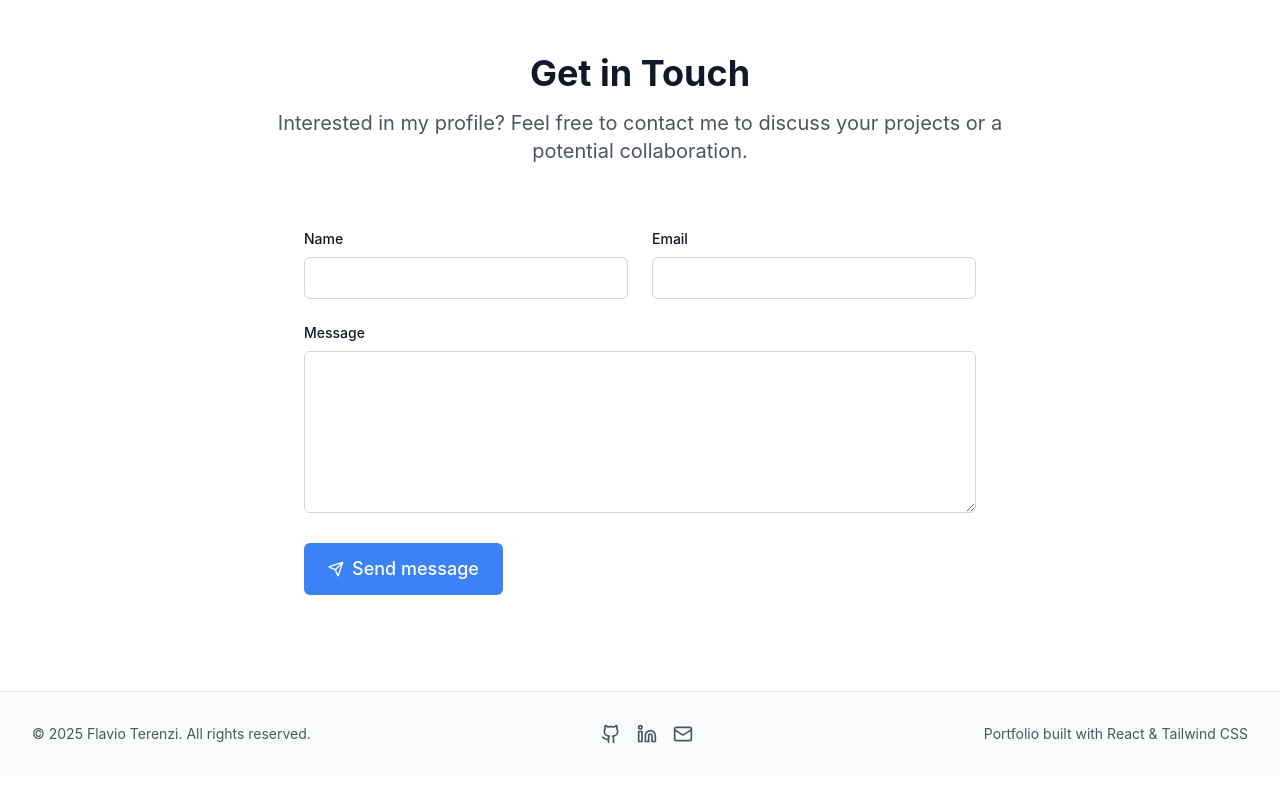
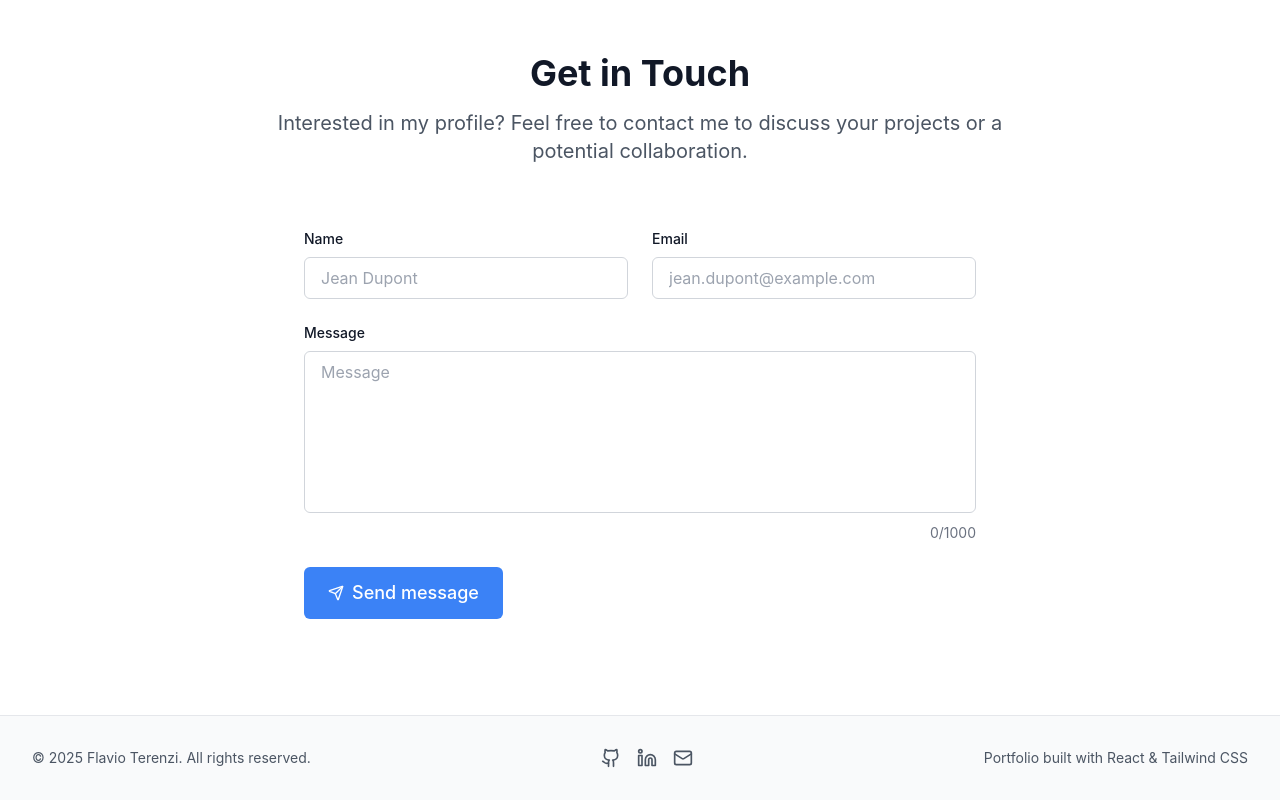
Before and after one commit to Flavionz/portfolio-website, a React (Vite) app: page / in a window 1280 px wide. Shown: the part 5006-5806 px from the top of the page. Before the commit the page ends 5782 px from the top, so only its background shows below. Built offline with nearby package versions, Linux system fonts and the light colour scheme.

Commit message:
feat: Add functional contact form with EmailJS integration

```diff
--- a/src/App.tsx
+++ b/src/App.tsx
@@ -1,4 +1,3 @@
-import React from 'react';
 import { BrowserRouter } from 'react-router-dom';
 import { AppRoutes } from './routes';
 import { Header } from './components/layout/Header';
--- a/src/components/sections/Contact.tsx
+++ b/src/components/sections/Contact.tsx
@@ -1,9 +1,11 @@
 import React, { useState } from 'react';
 import { motion } from 'framer-motion';
 import { useTranslation } from 'react-i18next';
+import emailjs from '@emailjs/browser';
 import { Section } from '../ui/Section';
 import { Button } from '../ui/Button';
 import { SendIcon, CheckCircleIcon, XCircleIcon } from 'lucide-react';
+
 export const Contact: React.FC = () => {
   const { t } = useTranslation();
   const [formState, setFormState] = useState({
@@ -11,61 +13,69 @@ export const Contact: React.FC = () => {
     email: '',
     message: ''
   });
-  const [formStatus, setFormStatus] = useState<
-    'idle' | 'submitting' | 'success' | 'error'>(
-    'idle');
-  const handleChange = (
-  e: React.ChangeEvent<HTMLInputElement | HTMLTextAreaElement>) =>
-  {
+  const [formStatus, setFormStatus] = useState<'idle' | 'submitting' | 'success' | 'error'>('idle');
+
+  const handleChange = (e: React.ChangeEvent<HTMLInputElement | HTMLTextAreaElement>) => {
     setFormState({
       ...formState,
       [e.target.name]: e.target.value
     });
   };
+
   const handleSubmit = async (e: React.FormEvent) => {
     e.preventDefault();
     setFormStatus('submitting');
-    // Simulate form submission
-    setTimeout(() => {
-      // For demo purposes, let's assume the form submission is successful
+
+    try {
+      await emailjs.send(
+          import.meta.env.VITE_EMAILJS_SERVICE_ID,
+          import.meta.env.VITE_EMAILJS_TEMPLATE_ID,
+          {
+            from_name: formState.name,
+            reply_to: formState.email,
+            message: formState.message,
+            to_name: 'Flavio Terenzi'
+          },
+          import.meta.env.VITE_EMAILJS_PUBLIC_KEY
+      );
+
       setFormStatus('success');
       setFormState({
         name: '',
         email: '',
         message: ''
       });
-      // Reset form status after 3 seconds
+
       setTimeout(() => {
         setFormStatus('idle');
-      }, 3000);
-    }, 1000);
+      }, 5000);
+    } catch (error) {
+      console.error('EmailJS Error:', error);
+      setFormStatus('error');
+
+      // Reset error status after 5 seconds
+      setTimeout(() => {
+        setFormStatus('idle');
+      }, 5000);
+    }
   };
+
   return (
       <Section
           id="contact"
           title={t('contact.title')}
           subtitle={t('contact.description')}
-      className="bg-white dark:bg-gray-900">
-
+          className="bg-white dark:bg-gray-900"
+      >
         <div className="max-w-2xl mx-auto">
           <motion.form
-          initial={{
-            opacity: 0,
-            y: 20
-          }}
-          whileInView={{
-            opacity: 1,
-            y: 0
-          }}
-          viewport={{
-            once: true
-          }}
-          transition={{
-            duration: 0.5
-          }}
+              initial={{ opacity: 0, y: 20 }}
+              whileInView={{ opacity: 1, y: 0 }}
+              viewport={{ once: true }}
+              transition={{ duration: 0.5 }}
               onSubmit={handleSubmit}
-          className="space-y-6">
-
+              className="space-y-6"
+          >
             <div className="grid md:grid-cols-2 gap-6">
               <div>
                 <label htmlFor="name" className="block text-sm font-medium mb-2">
@@ -78,8 +88,12 @@ export const Contact: React.FC = () => {
                     value={formState.name}
                     onChange={handleChange}
                     required
-                className="w-full px-4 py-2 border border-gray-300 dark:border-gray-600 rounded-md bg-white dark:bg-gray-800 text-gray-900 dark:text-gray-100 focus:ring-2 focus:ring-primary focus:border-transparent" />
-
+                    minLength={2}
+                    maxLength={100}
+                    disabled={formStatus === 'submitting'}
+                    className="w-full px-4 py-2 border border-gray-300 dark:border-gray-600 rounded-md bg-white dark:bg-gray-800 text-gray-900 dark:text-gray-100 focus:ring-2 focus:ring-blue-500 focus:border-transparent disabled:opacity-50 disabled:cursor-not-allowed transition-colors"
+                    placeholder="Jean Dupont"
+                />
               </div>
               <div>
                 <label htmlFor="email" className="block text-sm font-medium mb-2">
@@ -92,10 +106,13 @@ export const Contact: React.FC = () => {
                     value={formState.email}
                     onChange={handleChange}
                     required
-                className="w-full px-4 py-2 border border-gray-300 dark:border-gray-600 rounded-md bg-white dark:bg-gray-800 text-gray-900 dark:text-gray-100 focus:ring-2 focus:ring-primary focus:border-transparent" />
-
+                    disabled={formStatus === 'submitting'}
+                    className="w-full px-4 py-2 border border-gray-300 dark:border-gray-600 rounded-md bg-white dark:bg-gray-800 text-gray-900 dark:text-gray-100 focus:ring-2 focus:ring-blue-500 focus:border-transparent disabled:opacity-50 disabled:cursor-not-allowed transition-colors"
+                    placeholder="jean.dupont@example.com"
+                />
               </div>
             </div>
+
             <div>
               <label htmlFor="message" className="block text-sm font-medium mb-2">
                 {t('contact.form.message')}
@@ -106,83 +123,81 @@ export const Contact: React.FC = () => {
                   value={formState.message}
                   onChange={handleChange}
                   required
+                  minLength={10}
+                  maxLength={1000}
                   rows={6}
-              className="w-full px-4 py-2 border border-gray-300 dark:border-gray-600 rounded-md bg-white dark:bg-gray-800 text-gray-900 dark:text-gray-100 focus:ring-2 focus:ring-primary focus:border-transparent" />
+                  disabled={formStatus === 'submitting'}
+                  className="w-full px-4 py-2 border border-gray-300 dark:border-gray-600 rounded-md bg-white dark:bg-gray-800 text-gray-900 dark:text-gray-100 focus:ring-2 focus:ring-blue-500 focus:border-transparent disabled:opacity-50 disabled:cursor-not-allowed transition-colors resize-none"
+                  placeholder={t('contact.form.message')}
+              />
+              <div className="mt-1 text-sm text-gray-500 dark:text-gray-400 text-right">
+                {formState.message.length}/1000
+              </div>
+            </div>
 
-          </div>
-          <div className="flex items-center justify-between">
+            <div className="flex items-center justify-between flex-wrap gap-4">
               <Button
                   type="submit"
                   size="lg"
                   className="flex items-center gap-2"
-              disabled={formStatus === 'submitting'}>
-
-              {formStatus === 'submitting' ?
+                  disabled={formStatus === 'submitting'}
+              >
+                {formStatus === 'submitting' ? (
                     <>
                       <svg
                           className="animate-spin -ml-1 mr-2 h-4 w-4 text-white"
                           xmlns="http://www.w3.org/2000/svg"
                           fill="none"
-                  viewBox="0 0 24 24">
-
+                          viewBox="0 0 24 24"
+                      >
                         <circle
                             className="opacity-25"
                             cx="12"
                             cy="12"
                             r="10"
                             stroke="currentColor"
-                    strokeWidth="4">
-                  </circle>
+                            strokeWidth="4"
+                        />
                         <path
                             className="opacity-75"
                             fill="currentColor"
-                    d="M4 12a8 8 0 018-8V0C5.373 0 0 5.373 0 12h4zm2 5.291A7.962 7.962 0 014 12H0c0 3.042 1.135 5.824 3 7.938l3-2.647z">
-                  </path>
+                            d="M4 12a8 8 0 018-8V0C5.373 0 0 5.373 0 12h4zm2 5.291A7.962 7.962 0 014 12H0c0 3.042 1.135 5.824 3 7.938l3-2.647z"
+                        />
                       </svg>
                       {t('contact.form.send')}
-                </> :
-
+                    </>
+                ) : (
                     <>
                       <SendIcon className="h-4 w-4" />
                       {t('contact.form.send')}
                     </>
-              }
+                )}
               </Button>
-            {formStatus === 'success' &&
+
+              {formStatus === 'success' && (
                   <motion.div
-              initial={{
-                opacity: 0,
-                x: 20
-              }}
-              animate={{
-                opacity: 1,
-                x: 0
-              }}
-              className="flex items-center gap-2 text-green-600 dark:text-green-500">
-
+                      initial={{ opacity: 0, x: 20 }}
+                      animate={{ opacity: 1, x: 0 }}
+                      className="flex items-center gap-2 text-green-600 dark:text-green-500 font-medium"
+                  >
                     <CheckCircleIcon className="h-5 w-5" />
                     <span>{t('contact.form.success')}</span>
                   </motion.div>
-            }
-            {formStatus === 'error' &&
+              )}
+
+              {formStatus === 'error' && (
                   <motion.div
-              initial={{
-                opacity: 0,
-                x: 20
-              }}
-              animate={{
-                opacity: 1,
-                x: 0
-              }}
-              className="flex items-center gap-2 text-red-600 dark:text-red-500">
-
+                      initial={{ opacity: 0, x: 20 }}
+                      animate={{ opacity: 1, x: 0 }}
+                      className="flex items-center gap-2 text-red-600 dark:text-red-500 font-medium"
+                  >
                     <XCircleIcon className="h-5 w-5" />
                     <span>{t('contact.form.error')}</span>
                   </motion.div>
-            }
+              )}
             </div>
           </motion.form>
         </div>
-    </Section>);
-
+      </Section>
+  );
 };
```
Also changed, not shown: package.json (+11 -10 lines), vite-env.d.ts (+21 -0 lines), 1 other file (tests, documents, lock files or other folders). Lines whose indentation alone changed are shown as unchanged.
